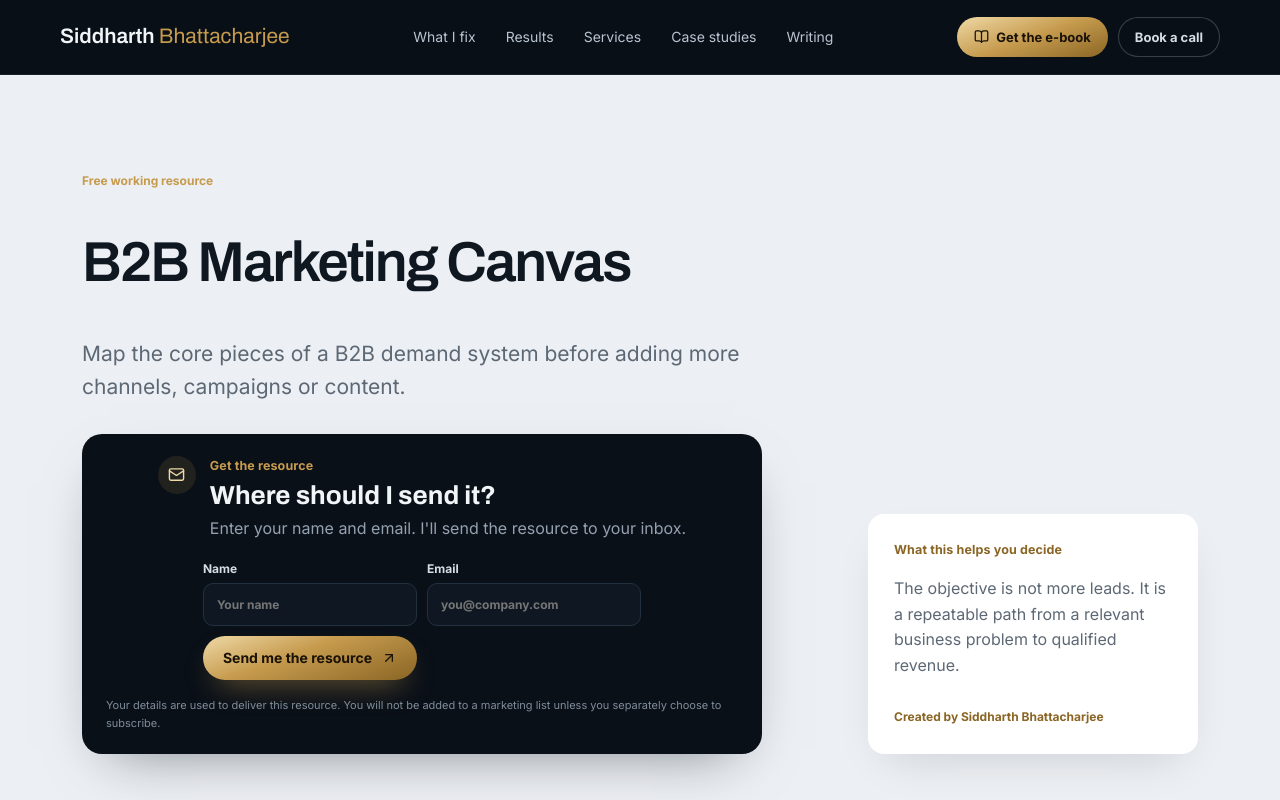
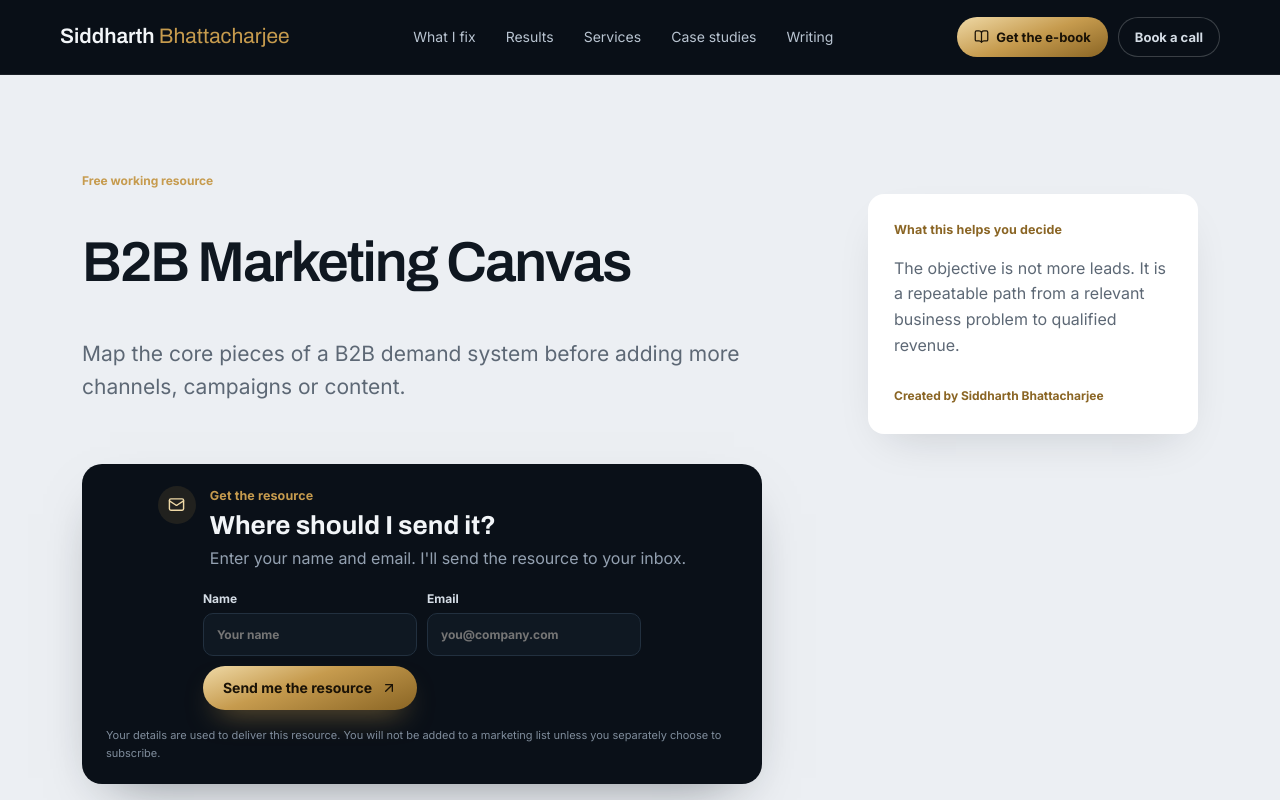
Before and after one commit to iLuciferDevil/siddharth-portfolio, a Next.js app: page /resources/b2b-marketing-canvas in a window 1280 px wide. Shown: the top 800 px of the page. Built offline with nearby package versions, Linux system fonts and the light colour scheme.

Commit message:
Center resource lead gate on detail pages

```diff
--- a/app/resources/[slug]/page.tsx
+++ b/app/resources/[slug]/page.tsx
@@ -8,5 +8,5 @@ export async function generateMetadata({params}:{params:Promise<{slug:string}>})
 
 export default async function Resource({params}:{params:Promise<{slug:string}>}){
  const {slug}=await params;const r=getResource(slug);if(!r)return null;
- return <main className="surface-pearl"><article className="container resource-detail"><div className="resource-detail-head"><div><p className="label">Free working resource</p><h1 className="display h-lg">{r.title}</h1><p className="resource-lead">{r.description}</p><ResourceGate slug={slug} title={r.title}/></div><aside className="resource-aside"><div className="eyebrow">What this helps you decide</div><p>{r.promise}</p><span>Created by Siddharth Bhattacharjee</span></aside></div><section className="resource-preview"><div><div className="eyebrow">Inside the resource</div><h2>Questions worth answering before you spend more money on marketing.</h2></div><div>{r.sections.map((section,i)=><div className="resource-section-preview" key={section.heading}><div className="num">{String(i+1).padStart(2,'0')}</div><div><h3>{section.heading}</h3>{section.items.map(item=><p key={item}>{item}</p>)}</div></div>)}</div></section><section className="resource-cta"><div><div className="eyebrow">If the framework exposes a bigger problem</div><h2>That is usually where I come in.</h2></div><div><p>I work with founders, business owners and marketing teams on strategy, positioning, growth and go-to-market problems that need senior thinking and practical execution.</p><Link className="button" href="/#booking">Talk about your business <ArrowUpRight size={16}/></Link></div></section></article></main>;
+ return <main className="surface-pearl"><article className="container resource-detail"><div className="resource-detail-head"><div><p className="label">Free working resource</p><h1 className="display h-lg">{r.title}</h1><p className="resource-lead">{r.description}</p></div><aside className="resource-aside"><div className="eyebrow">What this helps you decide</div><p>{r.promise}</p><span>Created by Siddharth Bhattacharjee</span></aside></div><div className="resource-gate-wrap"><ResourceGate slug={slug} title={r.title}/></div><section className="resource-preview"><div><div className="eyebrow">Inside the resource</div><h2>Questions worth answering before you spend more money on marketing.</h2></div><div>{r.sections.map((section,i)=><div className="resource-section-preview" key={section.heading}><div className="num">{String(i+1).padStart(2,'0')}</div><div><h3>{section.heading}</h3>{section.items.map(item=><p key={item}>{item}</p>)}</div></div>)}</div></section><section className="resource-cta"><div><div className="eyebrow">If the framework exposes a bigger problem</div><h2>That is usually where I come in.</h2></div><div><p>I work with founders, business owners and marketing teams on strategy, positioning, growth and go-to-market problems that need senior thinking and practical execution.</p><Link className="button" href="/#booking">Talk about your business <ArrowUpRight size={16}/></Link></div></section></article></main>;
 }
```
